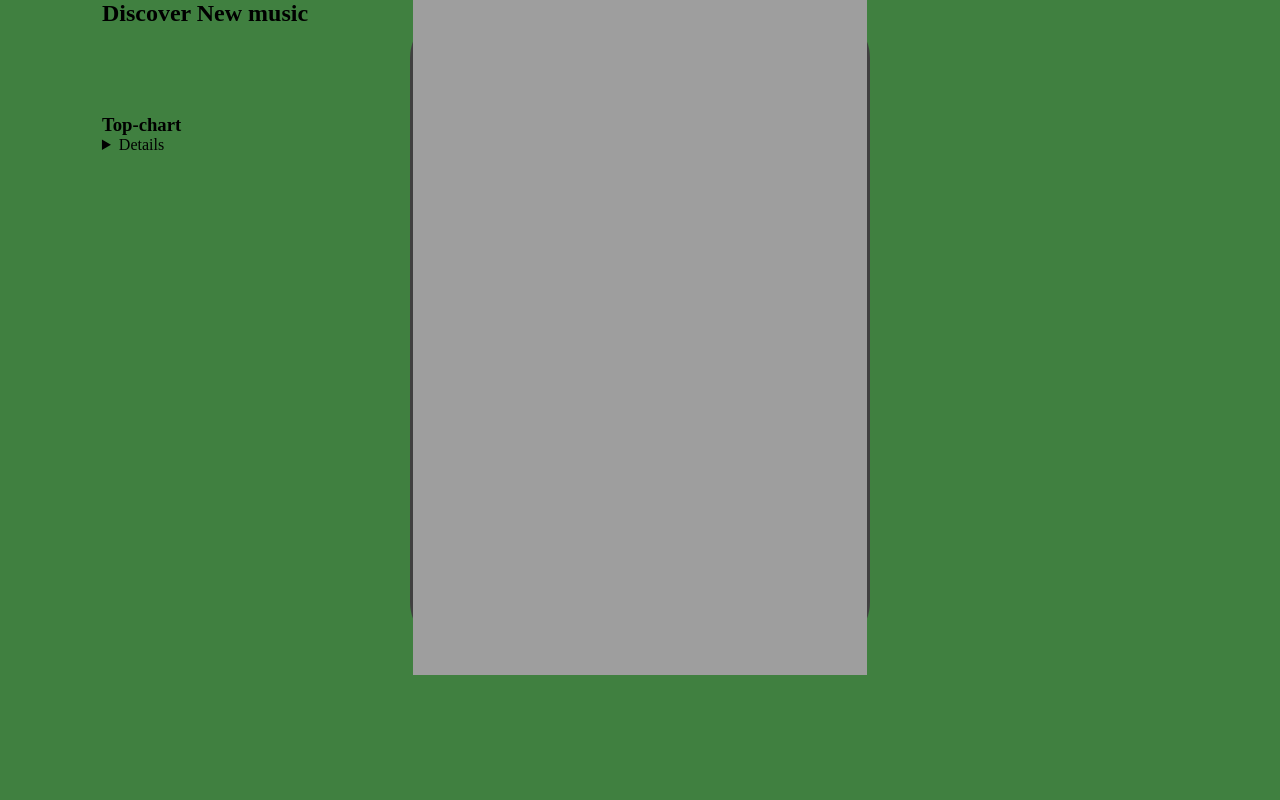
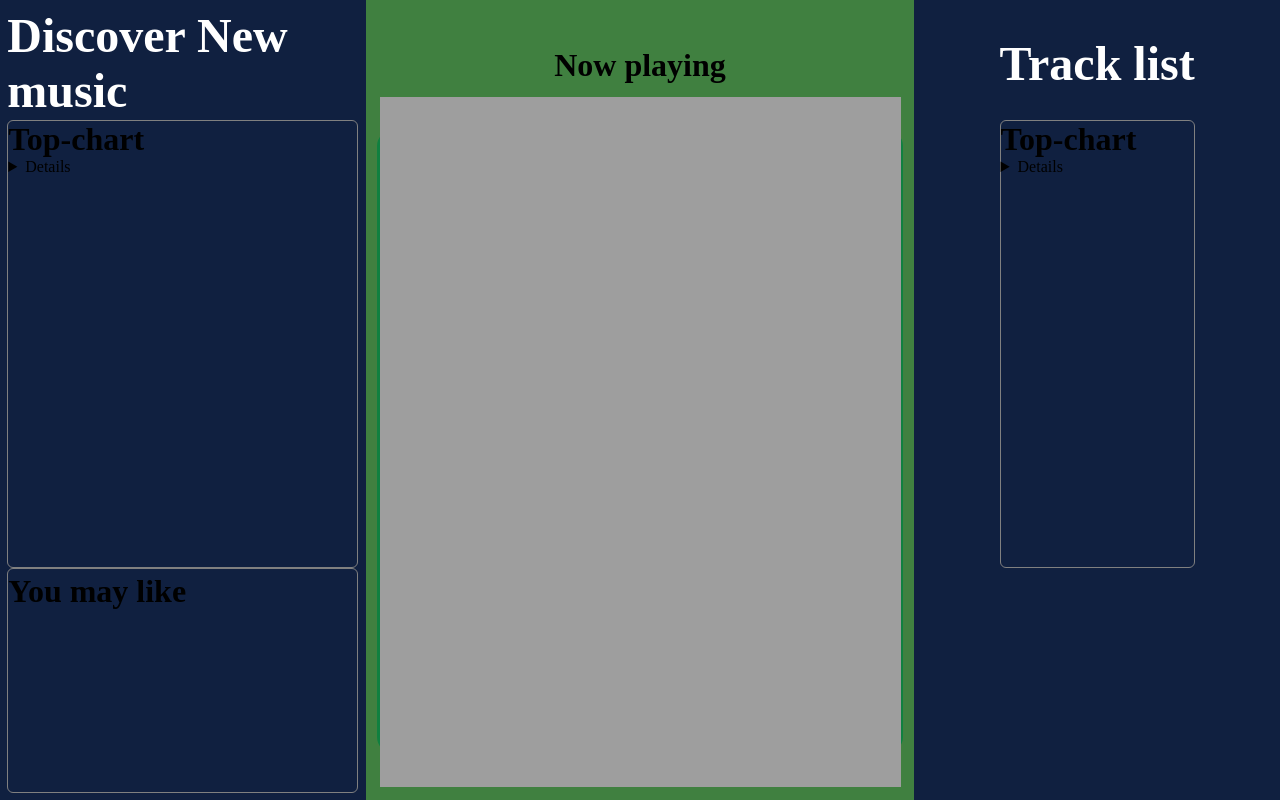
Before and after one commit to Thewilliamg/proyectoJavascript, a plain HTML site: page index.html in a window 1280 px wide. Drawn offline with Linux system fonts and the light colour scheme; no server answers.

Commit message:
feat: :construction: Adelanto FE en el proeycto con html y css

```diff
--- a/css/style.css
+++ b/css/style.css
@@ -11,7 +11,7 @@ body{
 }
 main{
     display: grid;
-    grid-template-columns: 1fr auto 1fr;
+    grid-template-columns: 2fr 3fr 2fr;
     width: 100%;
     height: 100vh;
     /* box-sizing: border-box;   */
@@ -23,15 +23,17 @@ container {
     /* border: 3px solid; */
     justify-content: center;
 }
-.left{
+.left,.right {
     display: grid;
     grid-template-rows: 1fr 4fr 2fr;
+    background-color: #102040;
+    padding: 2%;
 }
 container > my-frame{
     /* border: 3px solid red; */
-    background-color: #404040;
+    background-color: #108040;
     padding: 3px;
-    border-radius: 3rem;
+    border-radius: 1rem;
     width: 100%;
     height: 80%;
     margin-top: 10px;
@@ -39,9 +41,40 @@ container > my-frame{
     align-items: center;
 }
 .center{
-    /* display: flex;
-    justify-content: center; */
+    display: flex;
+    flex-direction: column;
+    justify-content: space-evenly;
+    padding: 2%;
+    /* background-color: black; */
 }
 .right{
 
 }
+.title{
+    /* background-color: #5080ff; */
+    display: flex;
+    justify-content: center;
+    align-items: center;
+    width: 100%;
+}
+
+.title h2{
+    color: white;
+    /* background-color: red; */
+    font-size: 3rem;
+    display:flex;
+    justify-content: center;
+    width: 100%;
+}
+.album_div{
+    border: 1px solid gray;
+    border-radius: 6px;
+}
+h3{
+    font-size: 2rem;
+}
+.footer{
+    border: 1px solid gray;
+    border-radius: 6px;
+    padding-top: 4px;
+}
--- a/index.html
+++ b/index.html
@@ -10,14 +10,24 @@
 <body>
     <main>
         <container class="left">
-            <div id="title"><h2>Discover New music</h2></div>
-            <div id="album_div">
-                <div><h3>Top-chart</h3><details>Week</details></div>
-                <div id="albums_list"></div>
+            <div class="title"><h2>Discover New music</h2></div>
+            <div class="album_div">
+                <div><h3>Top-chart</h3><details></details></div>
+                <div class="albums_list"></div>
+            </div>
+            <div class="footer"><h3>You may like</h3><div class="may_like"></div></div>
+        </container>
+        <container class="center">
+            <div class="title"><h3>Now playing</h3></div>
+            <my-frame uri="spotify:album:3IBcauSj5M2A6lTeffJzdv"></my-frame>
+        </container>
+        <container class="right">
+            <div class="title"><h2>Track list</h2></div>
+            <div class="album_div">
+                <div><h3>Top-chart</h3><details></details></div>
+                <div class="albums_list"></div>
             </div>
         </container>
-        <container class="center"><my-frame uri="spotify:album:3IBcauSj5M2A6lTeffJzdv"></my-frame></container>
-        <container class="right"></container>
     </main>
 </body>
 </html>
--- a/js/main.js
+++ b/js/main.js
@@ -9,7 +9,7 @@ class myframe extends HTMLElement{
     }
     connectedCallback(){
         this.shadowRoot.innerHTML = /*html*/`
-            <iframe class="spotify-iframe" width="454" height="690" src="https://open.spotify.com/embed/album/${this.id}" frameborder="0" allowtransparency="true" allow="encrypted-media"></iframe>
+            <iframe class="spotify-iframe" width="100%" height="690" src="https://open.spotify.com/embed/album/${this.id}" frameborder="0" allowtransparency="true" allow="encrypted-media"></iframe>
         `
     }
     static get observedAttributes(){
```
